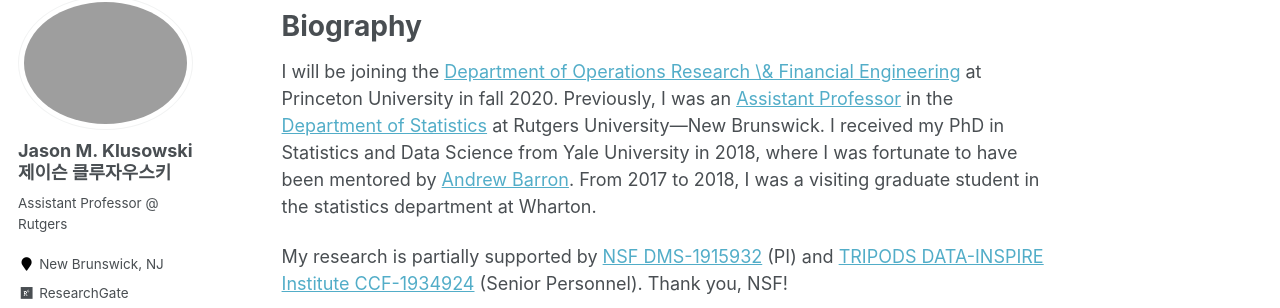
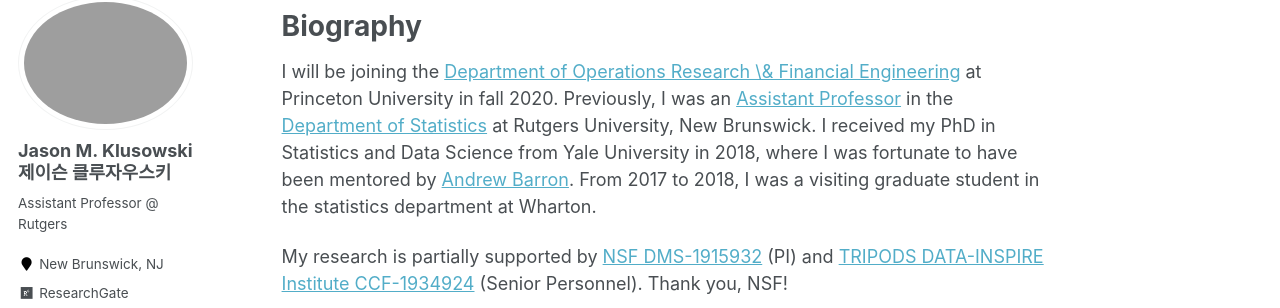
Before and after one commit to jasonklusowski/jasonklusowski.github.io, a Jekyll site: the page built from _pages/about.md, in a window 1280 px wide and 900 px high. Shown: the part 122-430 px from the top of the window. Built offline with Jekyll 4.4.1, drawn with Linux system fonts in a browser that asks for light colours.

```diff
--- a/_pages/about.md
+++ b/_pages/about.md
@@ -11,7 +11,7 @@ redirect_from:
 Biography
 ======
 
-I will be joining the [Department of Operations Research \& Financial Engineering](https://orfe.princeton.edu/) at Princeton University in fall 2020. Previously, I was an [Assistant Professor](https://statistics.rutgers.edu/people-pages/faculty/people/130-faculty/396-jason-m-klusowski) in the [Department of Statistics](http://statistics.rutgers.edu/) at Rutgers University—New Brunswick. I received my PhD in Statistics and Data Science from Yale University in 2018, where I was fortunate to have been mentored by [Andrew Barron](http://www.stat.yale.edu/~arb4/). From 2017 to 2018, I was a visiting graduate student in the statistics department at Wharton.
+I will be joining the [Department of Operations Research \& Financial Engineering](https://orfe.princeton.edu/) at Princeton University in fall 2020. Previously, I was an [Assistant Professor](https://statistics.rutgers.edu/people-pages/faculty/people/130-faculty/396-jason-m-klusowski) in the [Department of Statistics](http://statistics.rutgers.edu/) at Rutgers University, New Brunswick. I received my PhD in Statistics and Data Science from Yale University in 2018, where I was fortunate to have been mentored by [Andrew Barron](http://www.stat.yale.edu/~arb4/). From 2017 to 2018, I was a visiting graduate student in the statistics department at Wharton.
 
 My research is partially supported by [NSF DMS-1915932](https://www.nsf.gov/awardsearch/showAward?AWD_ID=1915932) (PI) and [TRIPODS DATA-INSPIRE Institute CCF-1934924](https://www.nsf.gov/awardsearch/showAward?AWD_ID=1934924) (Senior Personnel). Thank you, NSF!
 
```
